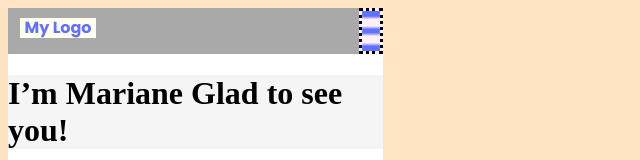
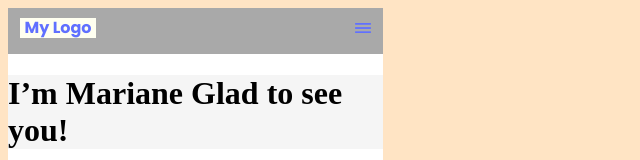
Before and after one commit to AHMEDSYCODES/micronaut-portfolio, a plain HTML site: page index.html in a window 1280 px wide. Shown: the top 160 px of the page, without its empty margins (0-640 px from the left). Drawn offline with Linux system fonts and the light colour scheme; a web font is replaced by a local one.

Commit message:
style burger menu icon with css

```diff
--- a/styles.css
+++ b/styles.css
@@ -34,8 +34,13 @@ nav {
 }
 
 #burger {
-  background-color: lavenderblush;
+  /*background-color: lavenderblush;
   border: dotted;
+  */
+  width: 16px;
+  height: 10px;
+  margin-right: 12px;
+  margin-top: 15px;
 }
 
 h1 {
```
Also changed, not shown: 1 other file.
